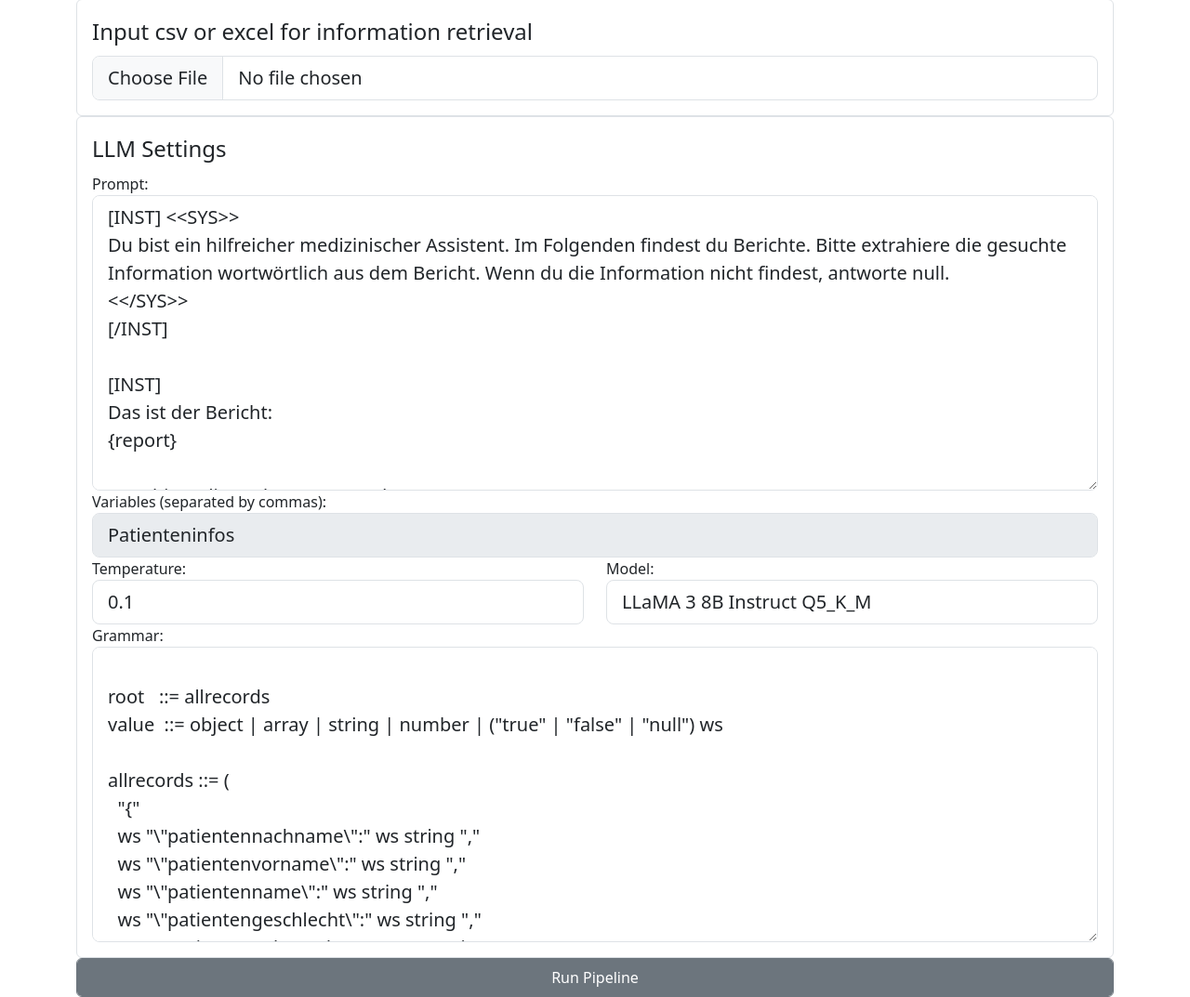
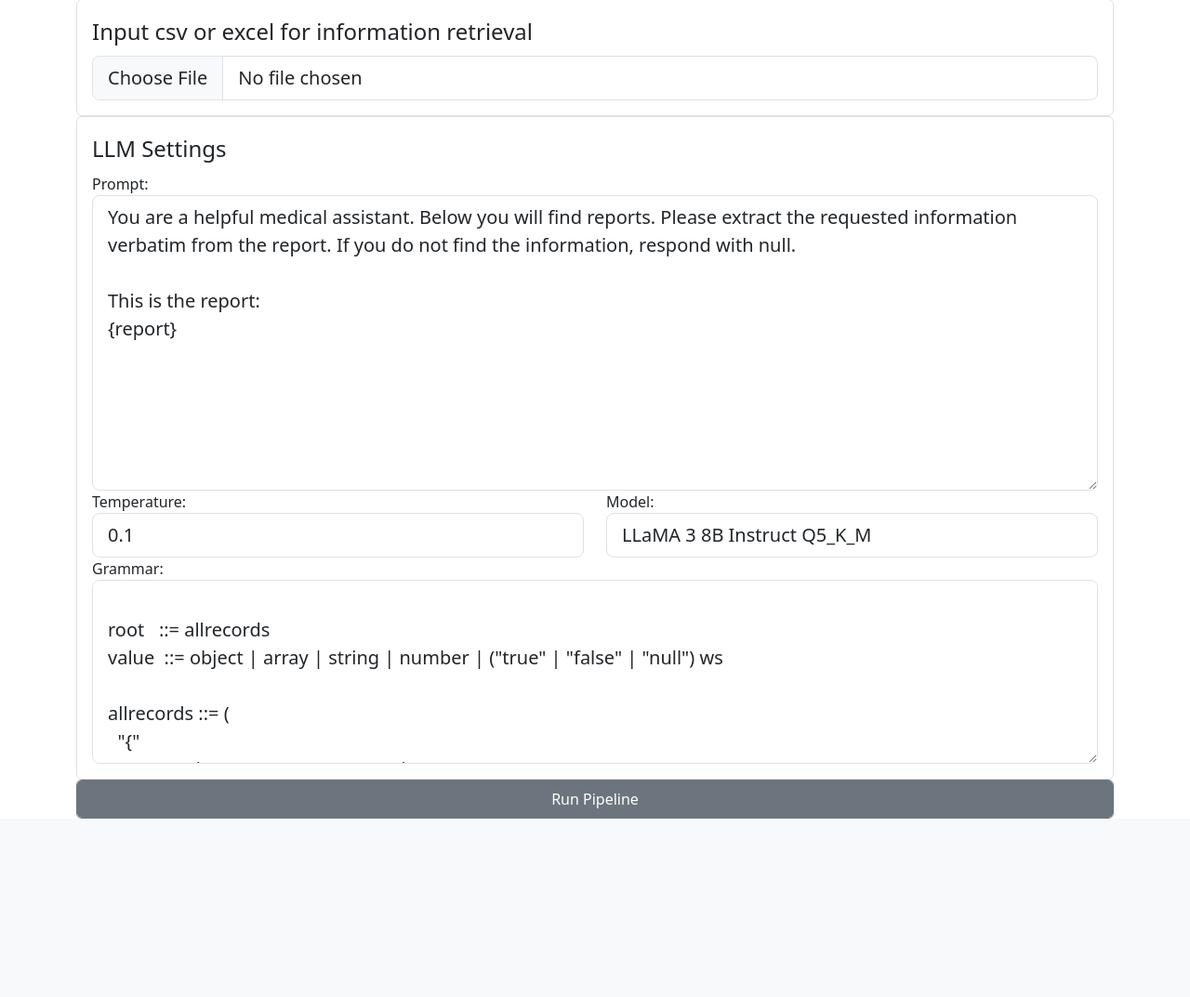
Before and after one commit to KatherLab/LLMAnonymizer-Publication, a Flask app: page /llm in a window 1280 px wide. Shown: the part 129-1202 px from the top of the page at 93% size. After the commit the page ends 1010 px from the top, so only its background shows below. Run offline with Flask 3, Linux system fonts and the light colour scheme; some libraries are stand-ins or nearby versions.

Commit message:
English translation

```diff
--- a/webapp/llm_processing/forms.py
+++ b/webapp/llm_processing/forms.py
@@ -4,17 +4,10 @@ from wtforms import StringField, SubmitField, TextAreaField, FileField, FloatFie
 from wtforms.validators import ValidationError
 import os
 
-default_prompt = r"""[INST] <<SYS>>
-Du bist ein hilfreicher medizinischer Assistent. Im Folgenden findest du Berichte. Bitte extrahiere die gesuchte Information wortwörtlich aus dem Bericht. Wenn du die Information nicht findest, antworte null.
-<</SYS>>
-[/INST]
+default_prompt = r"""You are a helpful medical assistant. Below you will find reports. Please extract the requested information verbatim from the report. If you do not find the information, respond with null.
 
-[INST]
-Das ist der Bericht:
-{report}
-
-Extrahiere diese Elemente aus dem Text: {symptom}?
-[/INST]"""
+This is the report:
+{report}"""
 
 default_grammar = r"""
 root   ::= allrecords
@@ -22,17 +15,17 @@ value  ::= object | array | string | number | ("true" | "false" | "null") ws
 
 allrecords ::= (
   "{"
-  ws "\"patientennachname\":" ws string ","
-  ws "\"patientenvorname\":" ws string ","
-  ws "\"patientenname\":" ws string ","
-  ws "\"patientengeschlecht\":" ws string ","
-  ws "\"patientengeburtsdatum\":" ws string ","
-  ws "\"patientenid\":" ws idartiges ","
-  ws "\"patientenstrasse\":" ws string ","
-  ws "\"patientenhausnummer\":" ws string ","
-  ws "\"patientenpostleitzahl\":" ws plz ","
-  ws "\"patientenstadt\":" ws string ","
-  ws "\"patientengeburtsname\":" ws string ","
+  ws "\"patientLastName\":" ws string ","
+  ws "\"patientFirstName\":" ws string ","
+  ws "\"patientName\":" ws string ","
+  ws "\"patientGender\":" ws string ","
+  ws "\"patientBirthDate\":" ws string ","
+  ws "\"patientID\":" ws idlike ","
+  ws "\"patientStreet\":" ws string ","
+  ws "\"patientHouseNumber\":" ws string ","
+  ws "\"patientPostalCode\":" ws postalcode ","
+  ws "\"patientCity\":" ws string ","
+  ws "\"patientBirthName\":" ws string ","
   ws "}"
   ws
 )
@@ -62,8 +55,8 @@ string ::=
 
 number ::= ("-"? ([0-9] | [1-9] [0-9]*)) ("." [0-9]+)? ([eE] [-+]? [0-9]+)? ws
 
-plz ::= ("\"" [0-9][0-9][0-9][0-9][0-9] "\"" | "\"\"") ws
-idartiges ::= ("\"" [0-9][0-9][0-9][0-9][0-9][0-9][0-9][0-9] "\"" | "\"\"") ws
+postalcode ::= ("\"" [0-9][0-9][0-9][0-9][0-9] "\"" | "\"\"") ws
+idlike ::= ("\"" [0-9][0-9][0-9][0-9][0-9][0-9][0-9][0-9] "\"" | "\"\"") ws
 tel ::= ("\"" [0-9][0-9][0-9][0-9][0-9][0-9][0-9][0-9][0-9]?[0-9]?[0-9]?[0-9]?[0-9]? "\"" | "\"\"") ws
 
 # Optional space: by convention, applied in this grammar after literal chars when allowed
--- a/webapp/templates/llm_processing.html
+++ b/webapp/templates/llm_processing.html
@@ -50,7 +50,7 @@
                 </div>
             </div>
 
-            <div class="row">
+            <div class="row" style="display: none;">
                 <div class="form-group col-md-12">
                     {{ form.variables.label(class="form-control-label") }}
 
@@ -103,14 +103,14 @@
                     {{ form.grammar.label(class="form-control-label") }}
 
                     {% if form.grammar.errors %}
-                    {{ form.grammar(class="form-control form-control-lg is-invalid", rows="10") }}
+                    {{ form.grammar(class="form-control form-control-lg is-invalid", rows="6") }}
                     <div class="invalid-feedback">
                         {% for error in form.grammar.errors %}
                         <span>{{ error }}</span>
                         {% endfor %}
                     </div>
                     {% else %}
-                    {{ form.grammar(class="form-control form-control-lg", rows="10") }}
+                    {{ form.grammar(class="form-control form-control-lg", rows="6") }}
                     {% endif %}
                 </div>
             </div>
```
